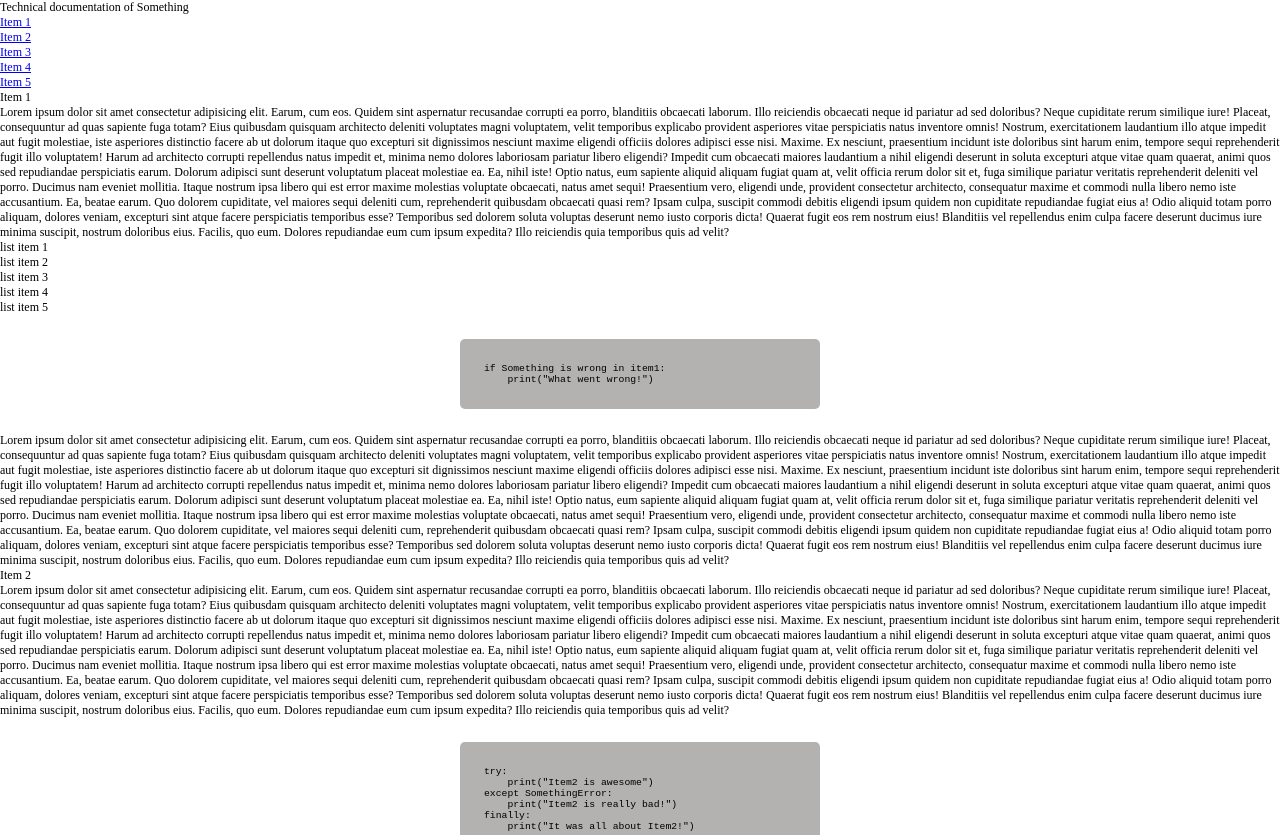
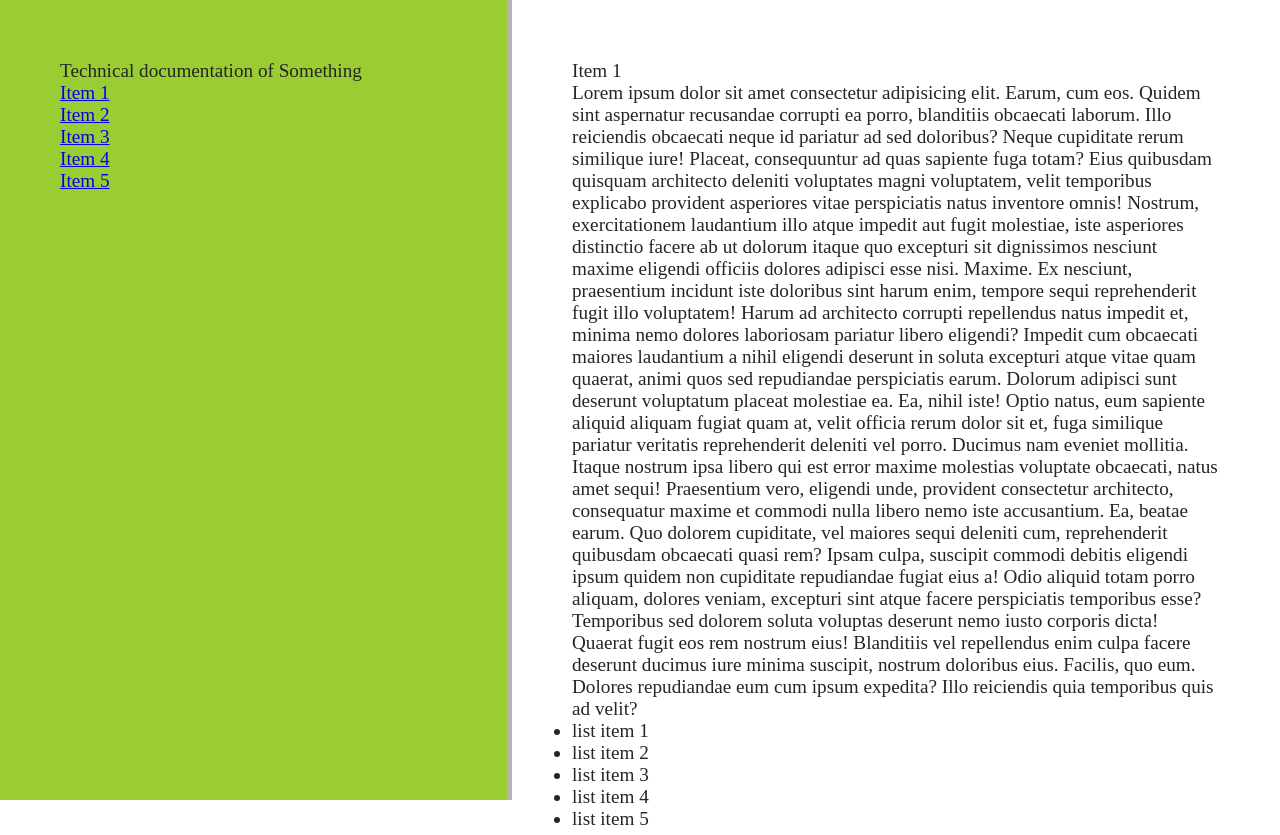
Before and after one commit to picklu/technical-documentation-page, a website: page index.html in a window 1280 px wide. Shown: the top 835 px of the page. Drawn offline with Linux system fonts and the light colour scheme.

Commit message:
Initial style layout of the documentation

```diff
--- a/index.html
+++ b/index.html
@@ -8,11 +8,11 @@
     <link rel="stylesheet" href="css/style.css">
 </head>
 <body>
-    <main id="main-doc"> <!-- beginning of main content -->
+    <main id="main-doc" class="main-doc"> <!-- beginning of main content -->
         <aside class="menu">
             <nav id="navbar" class="navbar">
-                <header>Technical documentation of Something</header>
-                <ul>
+                <header class="header">Technical documentation of Something</header>
+                <ul class="navbar__items">
                    <li class="nav"><a class="nav-link" href="#Item_1">Item 1</a></li>
                    <li class="nav"><a class="nav-link" href="#Item_2">Item 2</a></li>
                    <li class="nav"><a class="nav-link" href="#Item_3">Item 3</a></li>
@@ -173,8 +173,8 @@
 
     </main> <!-- end of main content -->
 
-    <footer> <!-- footer -->
-        <small>&copy; 2018 Subrata Sarker</small>
+    <footer class="footer"> <!-- footer -->
+        <small class="copyright">&copy; 2018 Subrata Sarker</small>
     </footer>
 
     <!-- javascript -->
--- a/sass/abstract/_variables.scss
+++ b/sass/abstract/_variables.scss
@@ -3,8 +3,10 @@
 // Colors
 //
 ///////////////////////
+$color-black: #252525;
 $color-primary: #545457;
 $color-secondary: #b4b4b7;
+$color-white: #eee;
 
 ///////////////////////
 //
@@ -12,3 +14,11 @@ $color-secondary: #b4b4b7;
 //
 ///////////////////////
 $default-font-size: 1.6rem;
+
+///////////////////////
+//
+// gutter size
+//
+///////////////////////
+$gutter: 5rem;
+$navbar-width: 40vw;
--- a/sass/base/_base.scss
+++ b/sass/base/_base.scss
@@ -14,6 +14,8 @@ html {
 
 body {
     box-sizing: border-box;
+    color: $color-black;
+    font-size: $default-font-size;
 }
 
 *,
--- a/sass/layout/_layout.scss
+++ b/sass/layout/_layout.scss
@@ -1,12 +1,58 @@
+.main-doc {
+    position: relative;
+
+    .menu {
+        height: 100vh;
+        width: $navbar-width;
+        position: fixed;
+
+        .navbar {
+            background-color: yellowgreen;
+            border-right: 5px solid $color-secondary;
+            display: block;
+            padding: $gutter;
+            height: 100%;
+            width: 100%;
+
+            &__items {
+                display: block;
+
+                .nav {
+                    display: block;
+
+                }
+            }
+        }
+    }
+
+    .documentation {
+        margin-left: $navbar-width;
+        padding: $gutter;
+    }
+}
+
 .code {
-    background-color: #b4b1b1;
+    background-color: $color-secondary;
     border-radius: 5px;
     display: block;
     margin: 2rem auto;
     padding: 2rem;
-    width: 30rem;
+    width: 50rem;
 
     span {
         display: block;
     }
 }
+
+.footer {
+    background-color: $color-primary;
+    position: relative;
+    height: 15rem;
+    padding: $gutter;
+    text-align: center;
+
+    .copyright {
+        color: $color-white;
+        font-size: 2rem;
+    }
+}
```
Also changed, not shown: css/style.css.
